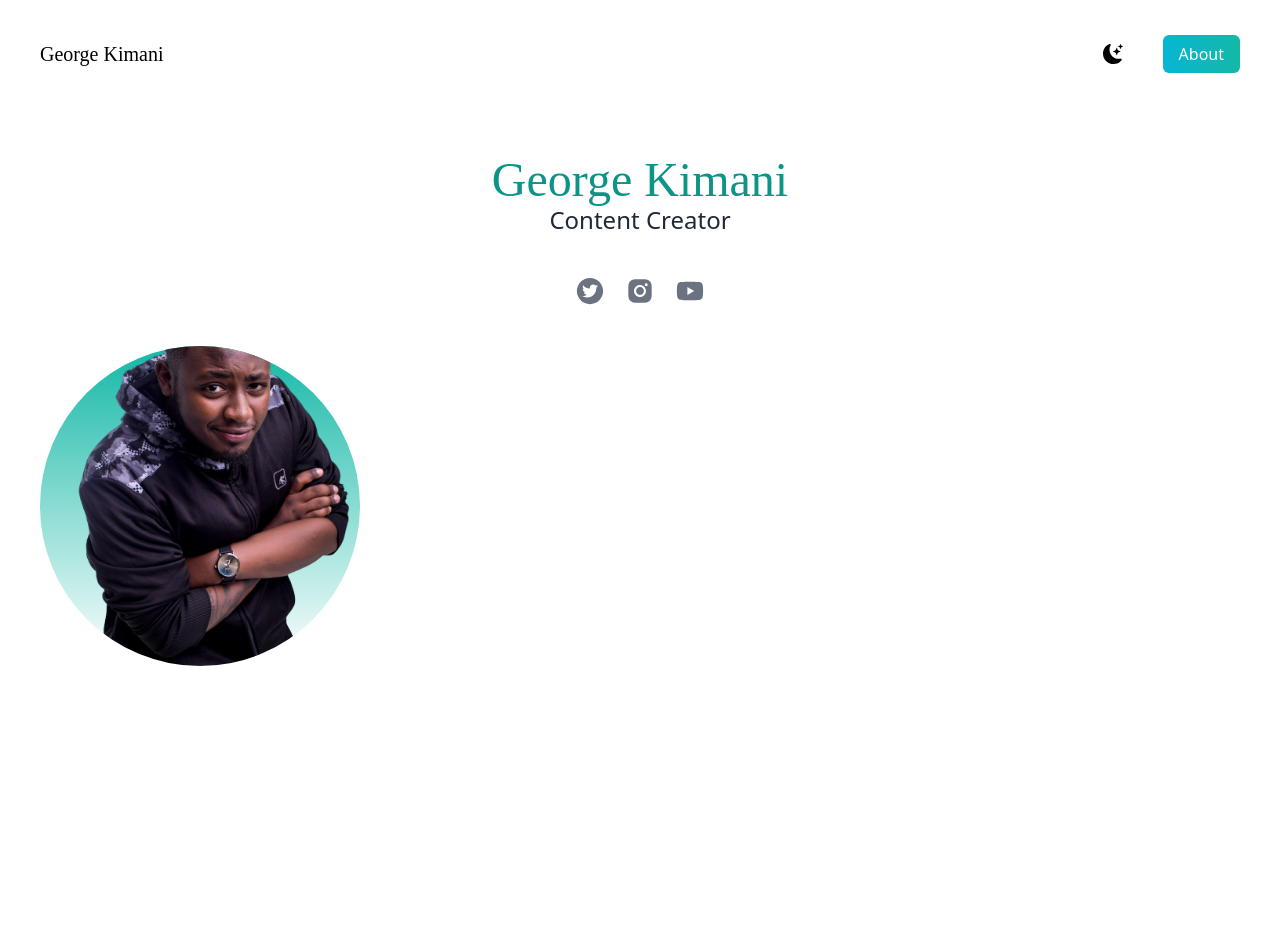
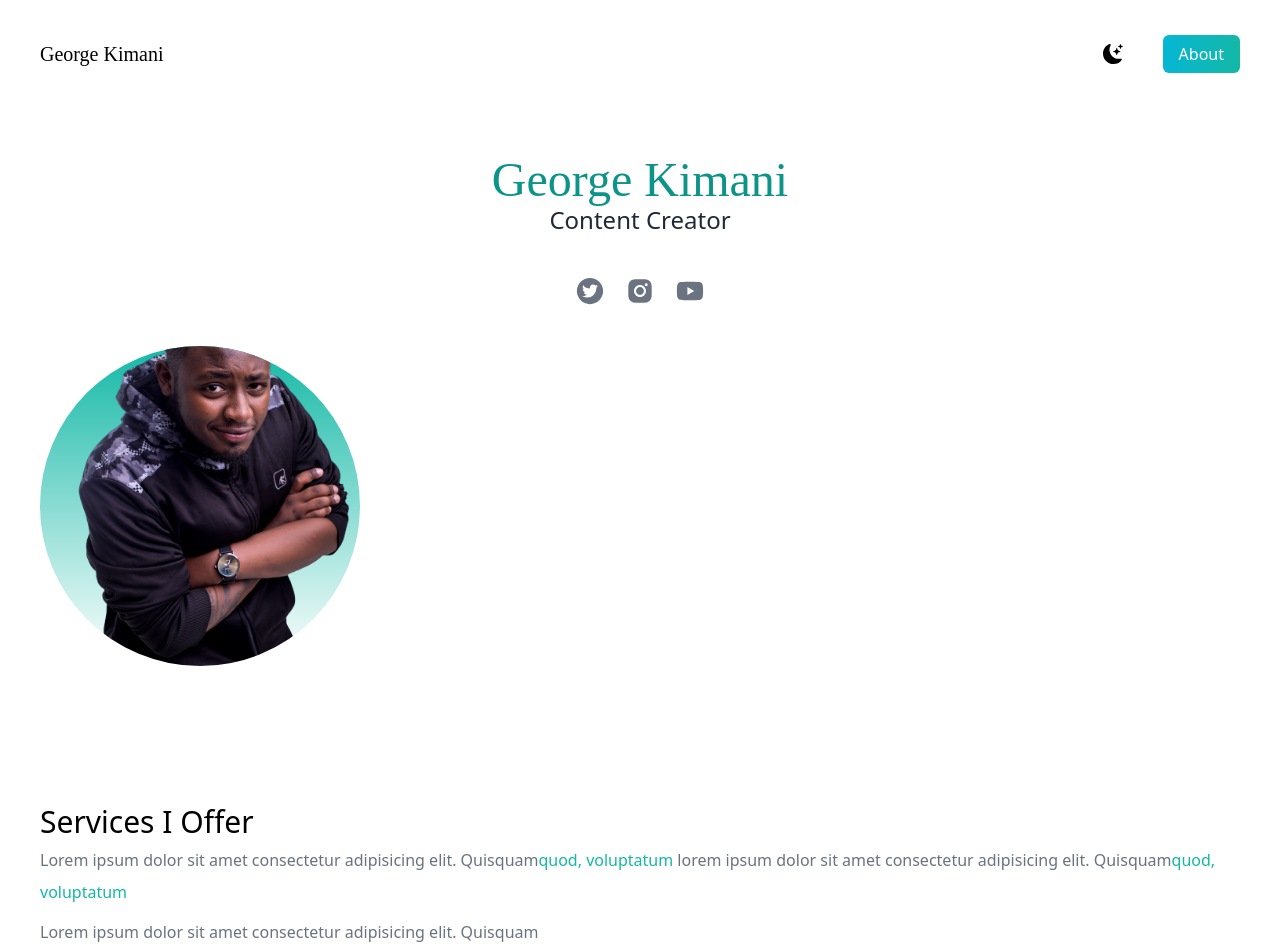
Before and after one commit to MICHAELMUNAVU83/georgekimani, a Next.js app: page / in a window 1280 px wide. Shown: the top 952 px of the page. Before the commit the page ends 800 px from the top, so only its background shows below. Built offline with nearby package versions, Linux system fonts and the light colour scheme.

Commit message:
Added services I offer

```diff
--- a/pages/index.js
+++ b/pages/index.js
@@ -78,7 +78,21 @@ export default function Home() {
 
         {/* bunm, */}
 
-        <section></section>
+        <section>
+          <div>
+            <h3 className="text-3xl py-1">Services I Offer</h3>
+            <p className="text-gray-500 text-md leading-8">
+              Lorem ipsum dolor sit amet consectetur adipisicing elit. Quisquam
+              <span className="text-teal-500">quod, voluptatum </span>
+              lorem ipsum dolor sit amet consectetur adipisicing elit. Quisquam
+              <span className="text-teal-500">quod, voluptatum </span>
+            </p>
+
+            <p className="text-gray-500 py-2 text-md leading-8">
+              Lorem ipsum dolor sit amet consectetur adipisicing elit. Quisquam
+            </p>
+          </div>
+        </section>
       </main>
     </div>
   );
```
